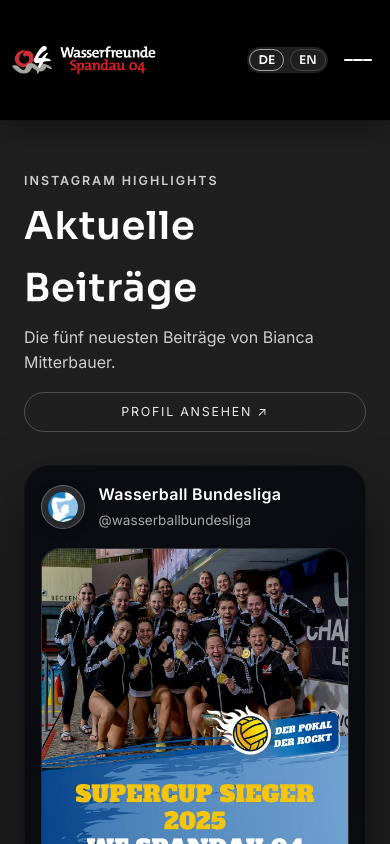
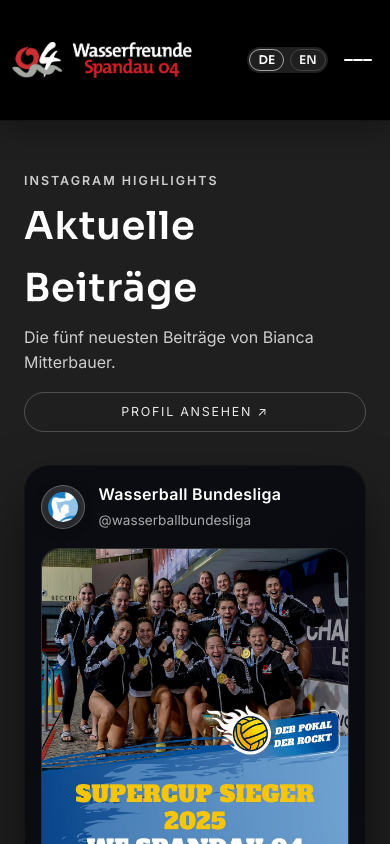
Before and after one commit to biancamitterbauer/bianca-waterpolo, an Angular app: page /news in a window 390 px wide. Built offline with nearby package versions, Linux system fonts and the light colour scheme.

Commit message:
feat(header): mobile logo 50% width; reduce mobile header height by 15% (54px)

```diff
--- a/src/app/core/layout/header/header.component.scss
+++ b/src/app/core/layout/header/header.component.scss
@@ -216,7 +216,8 @@ MOBILE HEADER (<= 900px)
 @media (max-width: 900px) {
 
   :root {
-    --header-height-mobile: 64px;
+    /* reduced 15% from 64px -> 54px */
+    --header-height-mobile: 54px;
   }
 
   .global-header,
@@ -257,10 +258,10 @@ MOBILE HEADER (<= 900px)
     display: block !important;
   }
 
-  /* Mobile: make logo container 40% width and image fill it */
+  /* Mobile: make logo container 50% width and image fill it; header 15% smaller */
   .logo {
-    flex: 0 0 40% !important;
-    max-width: 40% !important;
+    flex: 0 0 50% !important;
+    max-width: 50% !important;
   }
 
   .logo img {
```
